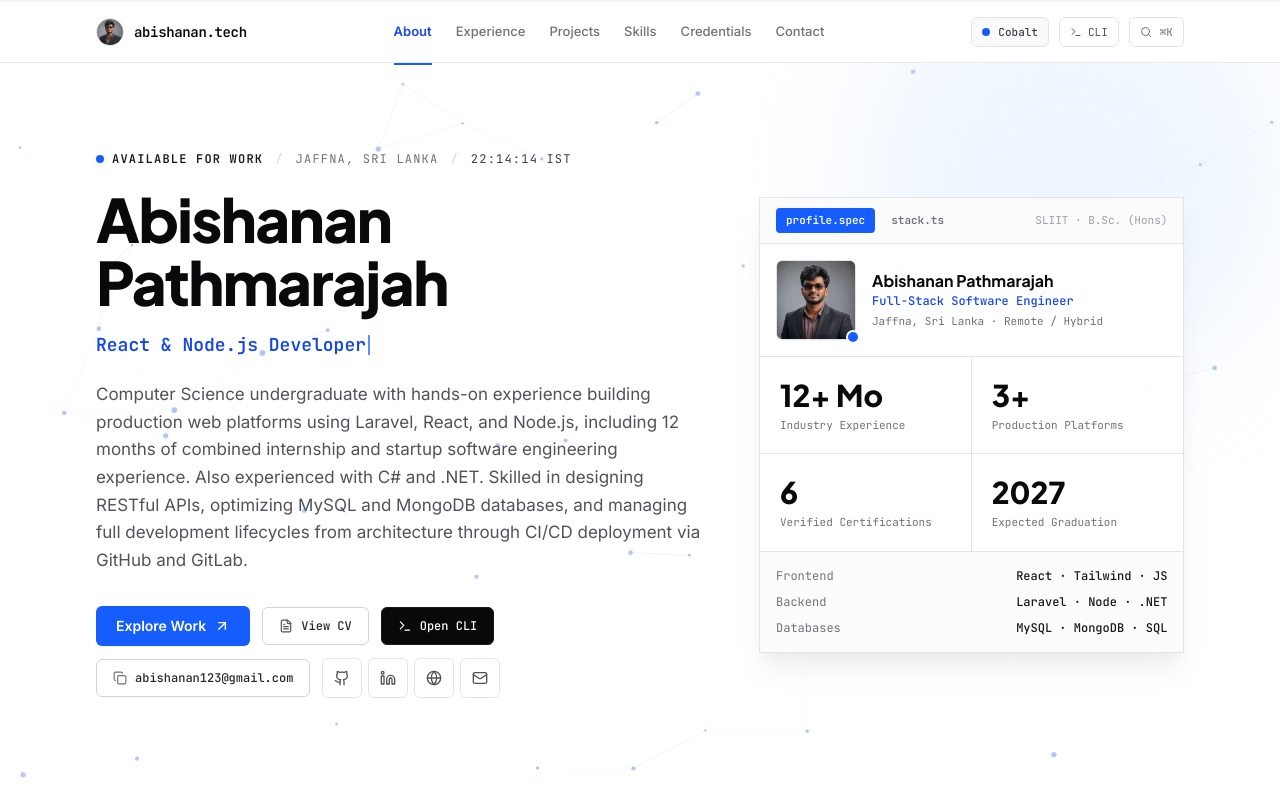
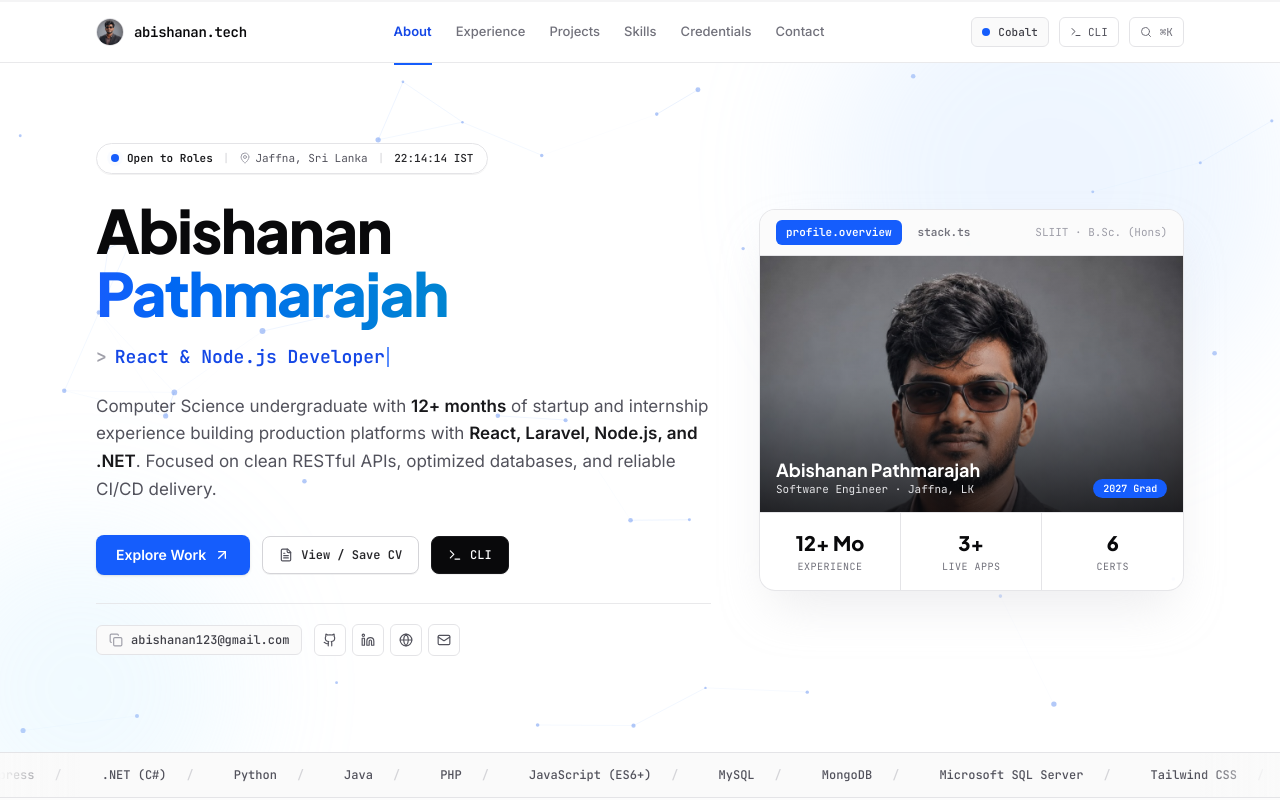
Before and after one commit to AbiMabi1011/portfolio, a React (Vite) app: page / in a window 1280 px wide. Shown: the top 800 px of the page. Built offline with nearby package versions, Linux system fonts and the light colour scheme.

Commit message:
style: elevate hero section with framed portrait bento card and clean CTA hierarchy

```diff
--- a/src/components/Hero.tsx
+++ b/src/components/Hero.tsx
@@ -9,6 +9,7 @@ import {
   Mail,
   Terminal,
   FileText,
+  MapPin,
 } from 'lucide-react';
 import { PROFILE } from '../data/portfolioData';
 import { CountUp } from './CountUp';
@@ -34,7 +35,7 @@ export function Hero({ accent, onOpenTerminal, onOpenResume }: HeroProps) {
   const [roleIndex, setRoleIndex] = useState(0);
   const [typedRole, setTypedRole] = useState('');
   const [isDeleting, setIsDeleting] = useState(false);
-  const [panelTab, setPanelTab] = useState<'spec' | 'code'>('spec');
+  const [panelTab, setPanelTab] = useState<'overview' | 'code'>('overview');
 
   const isEmerald = accent === 'emerald';
 
@@ -91,21 +92,28 @@ export function Hero({ accent, onOpenTerminal, onOpenResume }: HeroProps) {
   return (
     <section
       id="about"
-      className="relative overflow-hidden border-b border-zinc-200 bg-white pt-14 pb-20 sm:pt-22 sm:pb-26"
+      className="relative overflow-hidden border-b border-zinc-200 bg-white pt-14 pb-20 sm:pt-20 sm:pb-24"
     >
       <AmbientCanvas accent={accent} />
 
+      {/* Soft ambient corner glow */}
       <div
-        className={`pointer-events-none absolute -top-24 right-0 h-[420px] w-[420px] rounded-full blur-3xl opacity-25 ${
+        className={`pointer-events-none absolute -top-28 right-0 h-[460px] w-[460px] rounded-full blur-3xl opacity-25 ${
           isEmerald ? 'bg-emerald-200' : 'bg-blue-200'
+        }`}
+      />
+      <div
+        className={`pointer-events-none absolute -bottom-24 -left-20 h-[320px] w-[320px] rounded-full blur-3xl opacity-20 ${
+          isEmerald ? 'bg-teal-200' : 'bg-sky-200'
         }`}
       />
 
       <div className="pointer-events-none relative z-10 mx-auto max-w-6xl px-4 sm:px-6 lg:px-8">
-        <div className="grid gap-12 lg:grid-cols-12 lg:items-center">
-          {/* Left Editorial Block */}
+        <div className="grid items-center gap-12 lg:grid-cols-12">
+          {/* Left Executive Column */}
           <div className="pointer-events-auto animate-reveal lg:col-span-7">
-            <div className="mb-5 flex flex-wrap items-center gap-3 font-mono text-xs uppercase tracking-widest text-zinc-500">
+            {/* Status & Location Pill */}
+            <div className="mb-6 inline-flex flex-wrap items-center gap-2.5 rounded-full border border-zinc-200 bg-white/90 px-3.5 py-1.5 font-mono text-[11px] text-zinc-600 shadow-2xs backdrop-blur-xs">
               <span className="inline-flex items-center gap-2 font-semibold text-zinc-900">
                 <span className="relative flex h-2 w-2">
                   <span
@@ -119,23 +127,37 @@ export function Hero({ accent, onOpenTerminal, onOpenResume }: HeroProps) {
                     }`}
                   />
                 </span>
-                Available for Work
+                Open to Roles
               </span>
-              <span className="text-zinc-300">/</span>
-              <span>{PROFILE.location}</span>
+              <span className="text-zinc-300">|</span>
+              <span className="inline-flex items-center gap-1">
+                <MapPin className="h-3 w-3 text-zinc-400" />
+                {PROFILE.location}
+              </span>
               {localTime && (
                 <>
-                  <span className="text-zinc-300">/</span>
-                  <span className="text-zinc-700">{localTime}</span>
+                  <span className="text-zinc-300">|</span>
+                  <span className="font-medium text-zinc-800">{localTime}</span>
                 </>
               )}
             </div>
 
-            <h1 className="font-display text-4xl font-extrabold tracking-tight text-zinc-950 sm:text-5xl lg:text-[3.75rem] lg:leading-[1.05]">
-              {PROFILE.name}
+            <h1 className="font-display text-4xl font-extrabold tracking-tight text-zinc-950 sm:text-5xl lg:text-[3.75rem] lg:leading-[1.06]">
+              Abishanan{' '}
+              <span
+                className={`bg-clip-text text-transparent ${
+                  isEmerald
+                    ? 'bg-linear-to-r from-emerald-600 to-teal-600'
+                    : 'bg-linear-to-r from-blue-600 to-sky-600'
+                }`}
+              >
+                Pathmarajah
+              </span>
             </h1>
 
+            {/* Typewriter Role */}
             <div className="mt-4 flex h-8 items-center font-mono text-sm font-semibold sm:text-lg">
+              <span className="mr-2 text-zinc-400">&gt;</span>
               <span className={isEmerald ? 'text-emerald-700' : 'text-blue-700'}>
                 {typedRole}
               </span>
@@ -147,13 +169,20 @@ export function Hero({ accent, onOpenTerminal, onOpenResume }: HeroProps) {
             </div>
 
             <p className="mt-5 max-w-2xl text-base leading-relaxed text-zinc-600 sm:text-[17px]">
-              {PROFILE.summary}
+              Computer Science undergraduate with{' '}
+              <span className="font-semibold text-zinc-900">12+ months</span> of
+              startup and internship experience building production platforms with{' '}
+              <span className="font-semibold text-zinc-900">
+                React, Laravel, Node.js, and .NET
+              </span>
+              . Focused on clean RESTful APIs, optimized databases, and reliable CI/CD delivery.
             </p>
 
+            {/* Primary Action Row */}
             <div className="mt-8 flex flex-wrap items-center gap-3">
               <a
                 href="#projects"
-                className={`inline-flex items-center gap-2 rounded-md px-5 py-2.5 text-sm font-semibold text-white shadow-xs transition-all hover:shadow-md ${
+                className={`inline-flex items-center gap-2 rounded-lg px-5 py-2.5 text-sm font-semibold text-white shadow-sm transition-all hover:-translate-y-0.5 hover:shadow-md ${
                   isEmerald
                     ? 'bg-emerald-600 hover:bg-emerald-700'
                     : 'bg-blue-600 hover:bg-blue-700'
@@ -166,34 +195,37 @@ export function Hero({ accent, onOpenTerminal, onOpenResume }: HeroProps) {
               <button
                 type="button"
                 onClick={onOpenResume}
-                className="inline-flex items-center gap-2 rounded-md border border-zinc-300 bg-white/90 px-4 py-2.5 font-mono text-xs font-medium text-zinc-800 backdrop-blur-xs transition-colors hover:border-zinc-400 hover:bg-zinc-50"
+                className="inline-flex items-center gap-2 rounded-lg border border-zinc-300 bg-white px-4 py-2.5 font-mono text-xs font-semibold text-zinc-800 shadow-2xs transition-all hover:-translate-y-0.5 hover:border-zinc-400 hover:bg-zinc-50"
               >
                 <FileText className="h-3.5 w-3.5 text-zinc-600" />
-                View CV
+                View / Save CV
               </button>
 
               <button
                 type="button"
                 onClick={onOpenTerminal}
-                className="inline-flex items-center gap-2 rounded-md border border-zinc-900 bg-zinc-950 px-4 py-2.5 font-mono text-xs font-medium text-white transition-colors hover:bg-zinc-800"
+                className="inline-flex items-center gap-2 rounded-lg border border-zinc-900 bg-zinc-950 px-4 py-2.5 font-mono text-xs font-medium text-white shadow-2xs transition-all hover:-translate-y-0.5 hover:bg-zinc-800"
               >
                 <Terminal className="h-3.5 w-3.5" />
-                Open CLI
+                CLI
               </button>
+            </div>
 
+            {/* Secondary Contact & Social Strip */}
+            <div className="mt-7 flex flex-wrap items-center gap-3 border-t border-zinc-200/80 pt-5">
               <button
                 type="button"
                 onClick={copyEmail}
-                className="inline-flex items-center gap-2 rounded-md border border-zinc-300 bg-white/90 px-4 py-2.5 font-mono text-xs font-medium text-zinc-800 backdrop-blur-xs transition-colors hover:border-zinc-400 hover:bg-zinc-50"
+                className="inline-flex items-center gap-2 rounded-md border border-zinc-200 bg-zinc-50 px-3 py-1.5 font-mono text-xs font-medium text-zinc-700 transition-colors hover:border-zinc-300 hover:bg-white"
               >
                 {copied ? (
                   <>
                     <Check className="h-3.5 w-3.5 text-emerald-600" />
-                    Copied
+                    Copied {PROFILE.email}
                   </>
                 ) : (
                   <>
-                    <Copy className="h-3.5 w-3.5 text-zinc-500" />
+                    <Copy className="h-3.5 w-3.5 text-zinc-400" />
                     {PROFILE.email}
                   </>
                 )}
@@ -205,64 +237,65 @@ export function Hero({ accent, onOpenTerminal, onOpenResume }: HeroProps) {
                   target="_blank"
                   rel="noreferrer"
                   aria-label="GitHub"
-                  className="inline-flex h-10 w-10 items-center justify-center rounded-md border border-zinc-200 bg-white/90 text-zinc-600 transition-colors hover:border-zinc-400 hover:text-zinc-950"
+                  className="inline-flex h-8 w-8 items-center justify-center rounded-md border border-zinc-200 bg-white text-zinc-600 transition-colors hover:border-zinc-400 hover:text-zinc-950"
                 >
-                  <Github className="h-4 w-4" />
+                  <Github className="h-3.5 w-3.5" />
                 </a>
                 <a
                   href={PROFILE.links.linkedin}
                   target="_blank"
                   rel="noreferrer"
                   aria-label="LinkedIn"
-                  className="inline-flex h-10 w-10 items-center justify-center rounded-md border border-zinc-200 bg-white/90 text-zinc-600 transition-colors hover:border-zinc-400 hover:text-zinc-950"
+                  className="inline-flex h-8 w-8 items-center justify-center rounded-md border border-zinc-200 bg-white text-zinc-600 transition-colors hover:border-zinc-400 hover:text-zinc-950"
                 >
-                  <Linkedin className="h-4 w-4" />
+                  <Linkedin className="h-3.5 w-3.5" />
                 </a>
                 <a
                   href={PROFILE.links.portfolio}
                   target="_blank"
                   rel="noreferrer"
                   aria-label="Portfolio"
-                  className="inline-flex h-10 w-10 items-center justify-center rounded-md border border-zinc-200 bg-white/90 text-zinc-600 transition-colors hover:border-zinc-400 hover:text-zinc-950"
+                  className="inline-flex h-8 w-8 items-center justify-center rounded-md border border-zinc-200 bg-white text-zinc-600 transition-colors hover:border-zinc-400 hover:text-zinc-950"
                 >
-                  <Globe className="h-4 w-4" />
+                  <Globe className="h-3.5 w-3.5" />
                 </a>
                 <a
                   href={`mailto:${PROFILE.email}`}
                   aria-label="Email"
-                  className="inline-flex h-10 w-10 items-center justify-center rounded-md border border-zinc-200 bg-white/90 text-zinc-600 transition-colors hover:border-zinc-400 hover:text-zinc-950"
+                  className="inline-flex h-8 w-8 items-center justify-center rounded-md border border-zinc-200 bg-white text-zinc-600 transition-colors hover:border-zinc-400 hover:text-zinc-950"
                 >
-                  <Mail className="h-4 w-4" />
+                  <Mail className="h-3.5 w-3.5" />
                 </a>
               </div>
             </div>
           </div>
 
-          {/* Right 3D Tilt Interactive Spec / Code Panel */}
+          {/* Right Framed Portrait & Bento Spec Card */}
           <div className="pointer-events-auto animate-reveal lg:col-span-5">
             <TiltCard
               accent={accent}
-              className="border border-zinc-200 bg-white/95 shadow-xl shadow-zinc-200/60 backdrop-blur-md"
+              className="rounded-2xl border border-zinc-200/90 bg-white/95 shadow-2xl shadow-zinc-200/70 backdrop-blur-md"
             >
+              {/* Card Top Switcher */}
               <div className="flex items-center justify-between border-b border-zinc-200 bg-zinc-50/80 px-4 py-2.5">
                 <div className="flex items-center gap-1.5">
                   <button
                     type="button"
-                    onClick={() => setPanelTab('spec')}
-                    className={`rounded px-2.5 py-1 font-mono text-[11px] font-semibold transition-colors ${
-                      panelTab === 'spec'
+                    onClick={() => setPanelTab('overview')}
+                    className={`rounded-md px-2.5 py-1 font-mono text-[11px] font-semibold transition-colors ${
+                      panelTab === 'overview'
                         ? isEmerald
                           ? 'bg-emerald-600 text-white'
                           : 'bg-blue-600 text-white'
                         : 'text-zinc-500 hover:text-zinc-900'
                     }`}
                   >
-                    profile.spec
+                    profile.overview
                   </button>
                   <button
                     type="button"
                     onClick={() => setPanelTab('code')}
-                    className={`rounded px-2.5 py-1 font-mono text-[11px] font-semibold transition-colors ${
+                    className={`rounded-md px-2.5 py-1 font-mono text-[11px] font-semibold transition-colors ${
                       panelTab === 'code'
                         ? isEmerald
                           ? 'bg-emerald-600 text-white'
@@ -278,103 +311,77 @@ export function Hero({ accent, onOpenTerminal, onOpenResume }: HeroProps) {
                 </span>
               </div>
 
-              {panelTab === 'spec' ? (
-                <div className="divide-y divide-zinc-200">
-                  <div className="flex items-center gap-4 p-4">
-                    <div className="relative shrink-0">
-                      <img
-                        src="/profile.jpg"
-                        alt={PROFILE.name}
-                        className="h-20 w-20 rounded-md border border-zinc-200 object-cover object-top shadow-xs"
-                      />
+              {panelTab === 'overview' ? (
+                <div>
+                  {/* Framed Portrait Banner */}
+                  <div className="relative h-64 w-full overflow-hidden bg-zinc-100">
+                    <img
+                      src="/profile.jpg"
+                      alt={PROFILE.name}
+                      className="h-full w-full object-cover object-top"
+                    />
+                    <div className="absolute inset-0 bg-linear-to-t from-zinc-950/80 via-zinc-950/20 to-transparent" />
+                    <div className="absolute right-4 bottom-3.5 left-4 flex items-end justify-between text-white">
+                      <div>
+                        <div className="font-display text-lg font-bold leading-tight">
+                          {PROFILE.name}
+                        </div>
+                        <div className="font-mono text-[11px] text-zinc-200">
+                          Software Engineer · Jaffna, LK
+                        </div>
+                      </div>
                       <span
-                        className={`absolute -right-1 -bottom-1 h-3.5 w-3.5 rounded-full border-2 border-white ${
+                        className={`rounded-full px-2.5 py-0.5 font-mono text-[10px] font-semibold text-white ${
                           isEmerald ? 'bg-emerald-600' : 'bg-blue-600'
                         }`}
-                      />
-                    </div>
-                    <div className="min-w-0">
-                      <div className="font-display text-base font-bold text-zinc-950 truncate">
-                        {PROFILE.name}
-                      </div>
-                      <div
-                        className={`font-mono text-xs font-medium ${
-                          isEmerald ? 'text-emerald-700' : 'text-blue-700'
-                        }`}
                       >
-                        Full-Stack Software Engineer
-                      </div>
-                      <div className="mt-1 font-mono text-[11px] text-zinc-500">
-                        Jaffna, Sri Lanka · Remote / Hybrid
-                      </div>
+                        2027 Grad
+                      </span>
                     </div>
                   </div>
 
-                  <div className="grid grid-cols-2 divide-x divide-zinc-200">
-                    <div className="p-5">
-                      <div className="font-display text-3xl font-extrabold text-zinc-950">
+                  {/* 3-Column Bento KPI Strip */}
+                  <div className="grid grid-cols-3 divide-x divide-zinc-200 border-t border-zinc-200">
+                    <div className="p-4 text-center">
+                      <div className="font-display text-xl font-extrabold text-zinc-950">
                         <CountUp target={12} suffix="+ Mo" />
                       </div>
-                      <div className="mt-1 font-mono text-[11px] text-zinc-500">
-                        Industry Experience
+                      <div className="mt-0.5 font-mono text-[10px] uppercase tracking-wider text-zinc-500">
+                        Experience
                       </div>
                     </div>
-                    <div className="p-5">
-                      <div className="font-display text-3xl font-extrabold text-zinc-950">
+                    <div className="p-4 text-center">
+                      <div className="font-display text-xl font-extrabold text-zinc-950">
                         <CountUp target={3} suffix="+" />
                       </div>
-                      <div className="mt-1 font-mono text-[11px] text-zinc-500">
-                        Production Platforms
+                      <div className="mt-0.5 font-mono text-[10px] uppercase tracking-wider text-zinc-500">
+                        Live Apps
                       </div>
                     </div>
-                  </div>
-
-                  <div className="grid grid-cols-2 divide-x divide-zinc-200">
-                    <div className="p-5">
-                      <div className="font-display text-3xl font-extrabold text-zinc-950">
+                    <div className="p-4 text-center">
+                      <div className="font-display text-xl font-extrabold text-zinc-950">
                         <CountUp target={6} />
                       </div>
-                      <div className="mt-1 font-mono text-[11px] text-zinc-500">
-                        Verified Certifications
+                      <div className="mt-0.5 font-mono text-[10px] uppercase tracking-wider text-zinc-500">
+                        Certs
                       </div>
-                    </div>
-                    <div className="p-5">
-                      <div className="font-display text-3xl font-extrabold text-zinc-950">
-                        2027
-                      </div>
-                      <div className="mt-1 font-mono text-[11px] text-zinc-500">
-                        Expected Graduation
-                      </div>
-                    </div>
-                  </div>
-
-                  <div className="space-y-2.5 bg-zinc-50/50 p-4 font-mono text-xs">
-                    <div className="flex justify-between">
-                      <span className="text-zinc-500">Frontend</span>
-                      <span className="font-medium text-zinc-900">React · Tailwind · JS</span>
-                    </div>
-                    <div className="flex justify-between">
-                      <span className="text-zinc-500">Backend</span>
-                      <span className="font-medium text-zinc-900">Laravel · Node · .NET</span>
-                    </div>
-                    <div className="flex justify-between">
-                      <span className="text-zinc-500">Databases</span>
-                      <span className="font-medium text-zinc-900">MySQL · MongoDB · SQL</span>
                     </div>
                   </div>
                 </div>
               ) : (
-                <pre className="overflow-x-auto bg-zinc-50/60 p-5 font-mono text-xs leading-relaxed text-zinc-800">
+                <pre className="min-h-[330px] overflow-x-auto bg-zinc-50/70 p-5 font-mono text-xs leading-relaxed text-zinc-800">
                   <code>
                     {`export const engineer = {\n`}
                     {`  name: "Abishanan Pathmarajah",\n`}
+                    {`  role: "Full-Stack Software Engineer",\n`}
                     {`  location: "Jaffna, Sri Lanka",\n`}
-                    {`  degree: "B.Sc. (Hons) CS (2027)",\n`}
+                    {`  degree: "B.Sc. (Hons) CS (May 2027)",\n`}
                     {`  experience: [\n`}
                     {`    "UltraKerb (Startup)",\n`}
                     {`    "CodeVita — Offero.lk"\n`}
                     {`  ],\n`}
                     {`  core: ["React", "Laravel", "Node.js", ".NET"],\n`}
+                    {`  databases: ["MySQL", "MongoDB", "SQL Server"],\n`}
                     {`  openToWork: true\n`}
                     {`};`}
                   </code>
```
